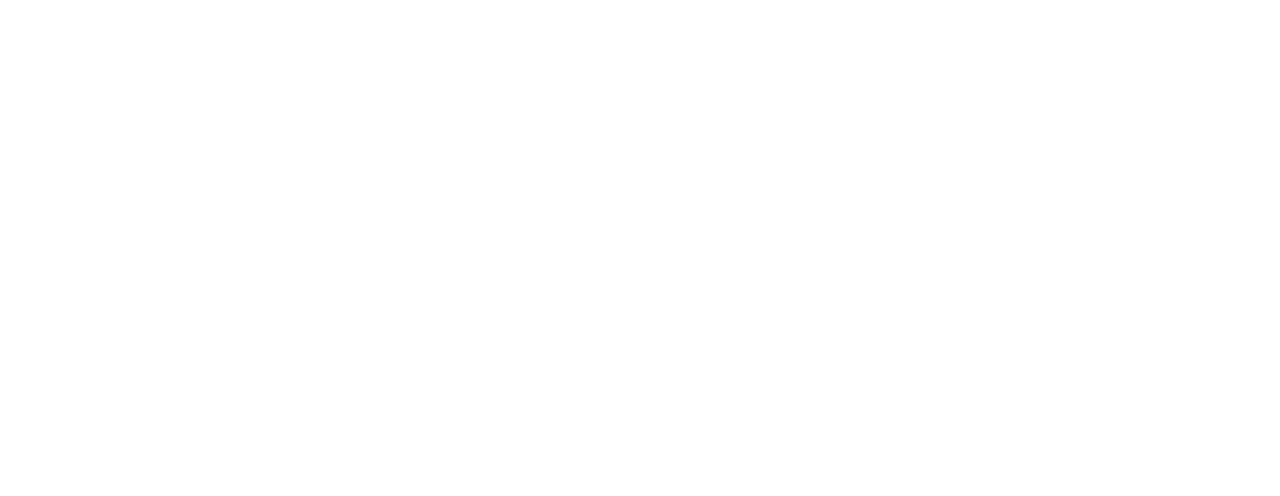
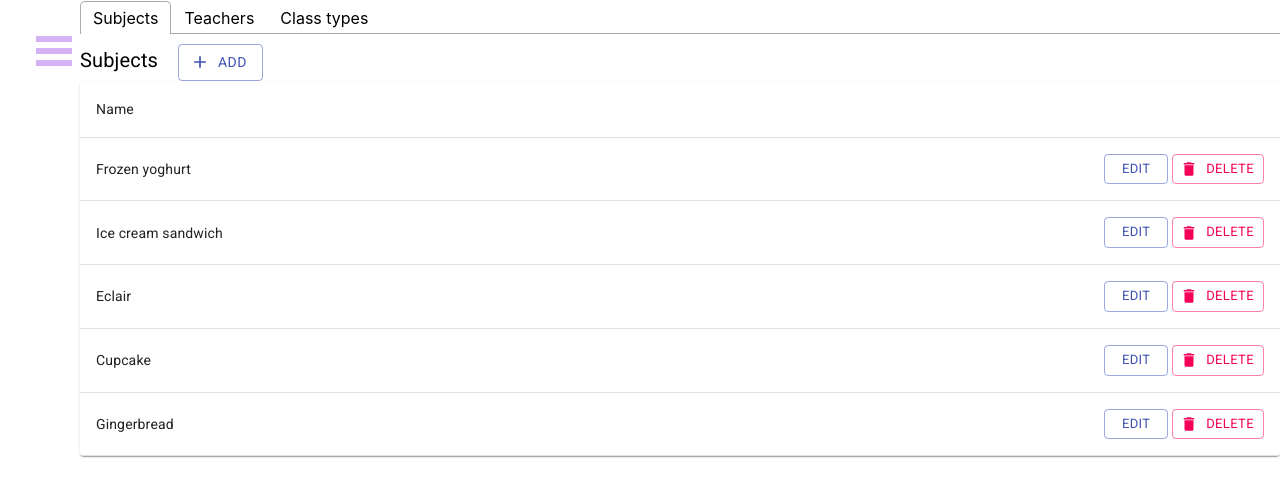
Before and after one commit to ann-wrst/studenthelper-client, a React (Create React App) app in the folder client/: page /configuration in a window 1280 px wide. Shown: the top 496 px of the page. Built offline with nearby package versions, Linux system fonts and the light colour scheme.

Commit message:
Add layout create and list subjects

```diff
--- a/client/src/App.js
+++ b/client/src/App.js
@@ -4,6 +4,7 @@
 import Schedule from "./components/Schedule";
 import Deadlines from "./components/Deadlines";
 import Notes from "./components/Notes";
+import Configuration from "./components/Configuration/Configuration";
 import {
     Router,
     Switch,
@@ -38,6 +39,7 @@
               <Route exact path="/schedule"><Schedule/></Route>
               <Route exact path="/deadlines"><Deadlines/></Route>
               <Route exact path="/notes"><Notes/></Route>
+              <Route exact path="/configuration"><Configuration/></Route>
               <Route exact path="/"><Homepage/></Route>
               </Switch>
           </Router>
--- /dev/null
+++ b/client/src/components/Configuration/Configuration.js
@@ -0,0 +1,36 @@
+import React, {Component} from "react";
+import { Tab, Tabs, TabList, TabPanel } from 'react-tabs';
+import 'react-tabs/style/react-tabs.css';
+import Subjects from "./Subjects";
+import SideNavigation from "../SideNavigation";
+class Configuration extends Component {
+    constructor(props) {
+        super(props);
+    }
+  render() {
+        return(<div>
+            <SideNavigation/>
+            <Tabs style ={tabs_style}>
+
+            <TabList>
+                <Tab>Subjects</Tab>
+                <Tab>Teachers</Tab>
+                <Tab>Class types</Tab>
+            </TabList>
+
+            <TabPanel>
+                <Subjects></Subjects>
+            </TabPanel>
+            <TabPanel>
+                <h2>Teachers</h2>
+            </TabPanel>
+            <TabPanel>
+                <h2>Class types</h2>
+            </TabPanel>
+        </Tabs></div>);
+  }
+}
+const tabs_style = {
+    'margin-left': '80px'
+}
+export default Configuration;
--- /dev/null
+++ b/client/src/components/Configuration/Subjects.js
@@ -0,0 +1,79 @@
+import React, {Component} from "react";
+import AddIcon from '@material-ui/icons/Add';
+import Button from "@material-ui/core/Button";
+import Typography from "@material-ui/core/Typography";
+import TextField from '@material-ui/core/TextField';
+import Dialog from '@material-ui/core/Dialog';
+import DialogActions from '@material-ui/core/DialogActions';
+import DialogContent from '@material-ui/core/DialogContent';
+import DialogTitle from '@material-ui/core/DialogTitle';
+import SubjectsList from "./SubjectsList";
+
+class Subjects extends Component {
+    constructor(props) {
+        super(props);
+        this.state = {
+            open: false,
+            new_name: undefined
+        }
+    };
+
+    handleClickOpen() {
+        this.setState({open: true});
+    };
+
+    handleClose = () => {
+        this.setState({open: false});
+    };
+
+    render() {
+        return (<div style={page_style}>
+            <div style={heading_style}><Typography style={subjectsheading_style} variant="h6">
+                Subjects
+            </Typography>
+                <Button variant="outlined" color="primary" primary={true} startIcon={<AddIcon/>}
+                        onClick={(event) => this.handleClickOpen()}>
+                    Add
+                </Button>
+                <Dialog open={this.state.open} onClose={() => this.handleClose()} aria-labelledby="form-dialog-title">
+                    <DialogTitle id="form-dialog-title">Add</DialogTitle>
+                    <DialogContent>
+                        <TextField
+                            autoFocus
+                            margin="dense"
+                            id="name"
+                            label="Subject name"
+                            fullWidth
+                            onChange={(event) => this.setState({new_name: event.target.value})}
+                            //дропдаун с выбором препода - не делать, в бд они вроде не связаны
+                        />
+                    </DialogContent>
+                    <DialogActions>
+                        <Button onClick={() => this.handleClose()} color="primary">
+                            Cancel
+                        </Button>
+                        <Button onClick={() => this.handleClose()} color="primary">
+                            Done
+                        </Button>
+                    </DialogActions>
+                </Dialog>
+                <SubjectsList></SubjectsList>
+            </div>
+        </div>);
+    }
+}
+
+const page_style = {
+    'display': 'flex',
+    'flex-direction': 'column',
+}
+const heading_style = {
+    'display': 'flex',
+    'flex-direction': 'row',
+    'flex-wrap': 'wrap',
+    'align-content': 'stretch'
+};
+const subjectsheading_style = {
+    'margin-right': '20px'
+}
+export default Subjects;
--- /dev/null
+++ b/client/src/components/Configuration/SubjectsList.js
@@ -0,0 +1,77 @@
+import {Component} from "react";
+import React from 'react';
+import Table from '@material-ui/core/Table';
+import TableBody from '@material-ui/core/TableBody';
+import TableCell from '@material-ui/core/TableCell';
+import TableContainer from '@material-ui/core/TableContainer';
+import TableHead from '@material-ui/core/TableHead';
+import TableRow from '@material-ui/core/TableRow';
+import Paper from '@material-ui/core/Paper';
+import Button from "@material-ui/core/Button";
+import DeleteIcon from '@material-ui/icons/Delete';
+
+import * as rows from "react-bootstrap/ElementChildren";
+
+class SubjectsList extends Component {
+
+    constructor(props) {
+        super(props);
+    }
+
+    rows = [
+        this.createData('Frozen yoghurt'),
+        this.createData('Ice cream sandwich'),
+        this.createData('Eclair'),
+        this.createData('Cupcake'),
+        this.createData('Gingerbread'),
+    ];
+
+    createData(name, calories, fat) {
+        return {name};
+    }
+
+
+    render() {
+        console.log(this.rows);
+        return (
+            <TableContainer component={Paper}>
+                <Table className="table" aria-label="simple table">
+                    <TableHead>
+                        <TableRow>
+                            <TableCell>Name</TableCell>
+                            <TableCell align="right"></TableCell>
+                            <TableCell align="right"></TableCell>
+                        </TableRow>
+                    </TableHead>
+                    <TableBody>
+                        {this.rows.map((row) => (
+                            <TableRow key={row.name}>
+                                <TableCell component="th" scope="row">
+                                    {row.name}
+                                </TableCell>
+                                <TableCell align="right">
+
+                                </TableCell>
+                                <TableCell align="right">
+                                    <Button variant="outlined" color="primary" primary={true} style={edit_style} size="small"
+                                            onClick={(event) => this.handleClick()}>
+                                        Edit
+                                    </Button>
+                                    <Button variant="outlined" size="small"
+                                            color="secondary" primary={true} startIcon={<DeleteIcon/>}
+                                            onClick={(event) => this.handleClick()}>
+                                        Delete
+                                    </Button>
+                                </TableCell>
+                            </TableRow>
+                        ))}
+                    </TableBody>
+                </Table>
+            </TableContainer>
+        );
+    }
+}
+const edit_style = {
+    'margin-right':'4px'
+}
+export default SubjectsList;
--- a/client/src/components/SideNavigation.js
+++ b/client/src/components/SideNavigation.js
@@ -94,7 +94,17 @@
 
                     </a>
                 </div>
+                <div style={item_styles}>
+                    <Link style={items_styles} to='/configuration'>
+                        <img src={process.env.PUBLIC_URL + '/settings.svg'} alt='' style={icon_styles}/>
+                        <Typography variant="h6" style={title_styles}>
+                            Configuration
+                        </Typography>
+                    </Link>
+                    <a style={items_styles} onClick={this.showSettings} className="menu-item--small">
 
+                    </a>
+                </div>
                 <div>
                     <a style={log_out_styles} onClick={this.Logout} className="menu-item--small">Log out</a>
                 </div>
@@ -160,7 +170,8 @@
     bmMenu: {
         background: '#eeedf4',
         padding: '2.5em 1.5em 0',
-        fontSize: '1.15em'
+        fontSize: '1.15em',
+        overflow:  'hidden'
     },
     bmMorphShape: {
         fill: '#6b7396'
@@ -175,5 +186,6 @@
     bmOverlay: {
         background: 'rgb(223,216,227)'
     }
+
 }
 export default SideNavigation;
```
Also changed, not shown: client/public/settings.svg (added), 1 other file (tests, documents, lock files or other folders).
